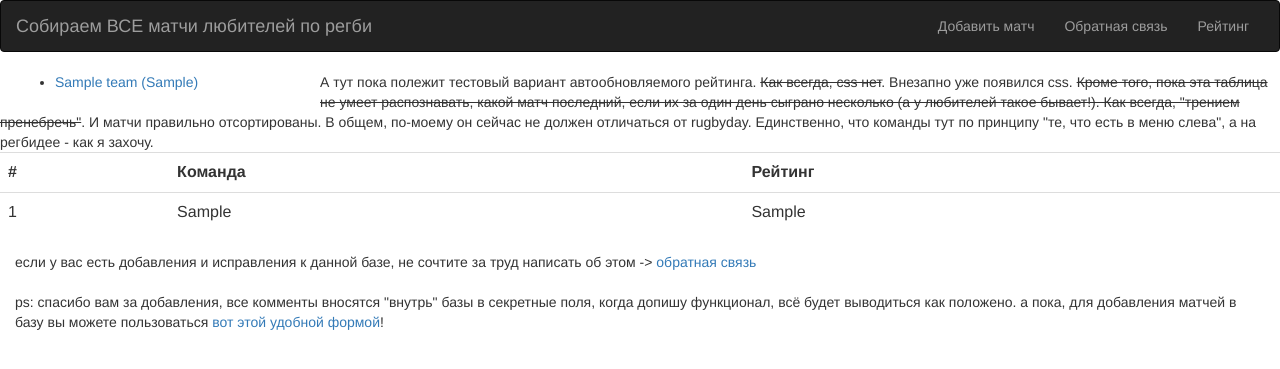
After one commit to krnr/rugbystat, a Django app: template matches/templates/rating.html in a window 1280 px wide. The commit adds this page. Shown: the top 369 px of the page. Run offline with Django 3.2, Linux system fonts and the light colour scheme; tables that the repository leaves empty hold one stand-in row (values such as "Sample post"); the template is opened without the code that fills it: values that come from a table or form of the project are taken from there, most other values are stand-ins (such as "Sample title", 1, 10 or a date in 2020); some libraries are stand-ins or nearby versions.

Commit message:
made links in menu for new pages: rating and new_match

```diff
--- a/matches/templates/base.html
+++ b/matches/templates/base.html
@@ -21,9 +21,9 @@
         </div>
         <div id="navbar" class="navbar-collapse collapse">
           <ul class="nav navbar-nav navbar-right">
-            <li><a href="https://docs.google.com/forms/d/1dX9HXAXPu9qItXluQUGQPkA-zbNxtjRgCh327gSIqiI/viewform">Добавить матч</a></li>
+            <li><a href="/new_match/">Добавить матч</a></li>
             <li><a href="https://docs.google.com/forms/d/15cvacRfUez7JcSvk5jnAjS7H2t51xlDqLU3I6Jvbmec/viewform?embedded=true">Обратная связь</a></li>
-            <li><a href="/404">Рейтинг</a></li>
+            <li><a href="/rating/">Рейтинг</a></li>
           </ul>
         </div>
       </div>
@@ -59,7 +59,7 @@
         <br><br>
         ps: спасибо вам за добавления, все комменты вносятся "внутрь" базы в секретные поля,
         когда допишу функционал, всё будет выводиться как положено. а пока, для добавления
-        матчей в базу вы можете пользоваться <a href="https://docs.google.com/forms/d/1dX9HXAXPu9qItXluQUGQPkA-zbNxtjRgCh327gSIqiI/viewform">вот этой удобной формой</a>!
+        матчей в базу вы можете пользоваться <a href="/new_match/">вот этой удобной формой</a>!
         </div>
 
     <!-- jQuery (necessary for Bootstrap's JavaScript plugins) -->
--- /dev/null
+++ b/matches/templates/rating.html
@@ -0,0 +1,21 @@
+{% extends "base.html" %}
+
+			{% block content %}
+<div id="content">
+<div id="rating">
+    А тут пока полежит тестовый вариант автообновляемого рейтинга. <s>Как всегда, css нет</s>. Внезапно уже появился css. <s>Кроме того, пока эта таблица не умеет распознавать,
+    какой матч последний, если их за один день сыграно несколько (а у любителей такое бывает!). Как всегда, "трением пренебречь"</s>. И матчи правильно отсортированы. В общем,
+    по-моему он сейчас не должен отличаться от rugbyday. Единственно, что команды тут по принципу "те, что есть в меню слева", а на регбидее - как я захочу.
+
+    <div class="table-responsive">
+		<table class="table table-hover">
+        <th>#</th><th>Команда</th><th>Рейтинг</th>
+        {% for team in rating %}
+        <tr>
+            <td>{{forloop.counter}}</td><td>{{team.0}}</td><td>{{team.1}}</td>
+	    </tr>
+	    {% endfor %}
+    </table>
+</div>
+</div>
+			{% endblock%}
--- a/mysite/urls.py
+++ b/mysite/urls.py
@@ -13,5 +13,6 @@ urlpatterns = patterns('',
 	url(r'^tourn/(?P<tourn_name>.*)/$', 'matches.views.tourn'),
     url(r'^matches/$', 'matches.views.matches'),
     url(r'^new_match/$', 'matches.views.new_match'),
+    url(r'^rating/$', 'matches.views.rating'),
     url(r'^.+$', 'matches.views._404'),
 )
```
Also changed, not shown: matches/templates/404.html (+0 -16 lines), matches/views.py (+7 -2 lines), 1 other file.
